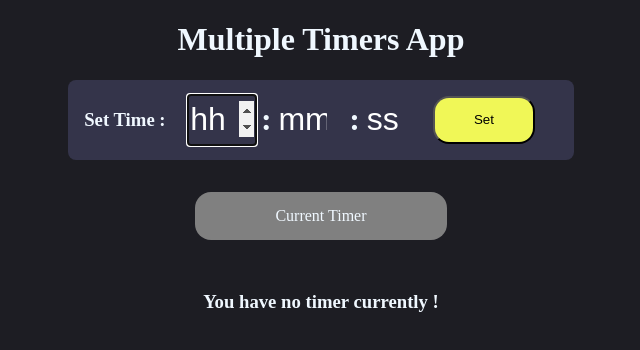
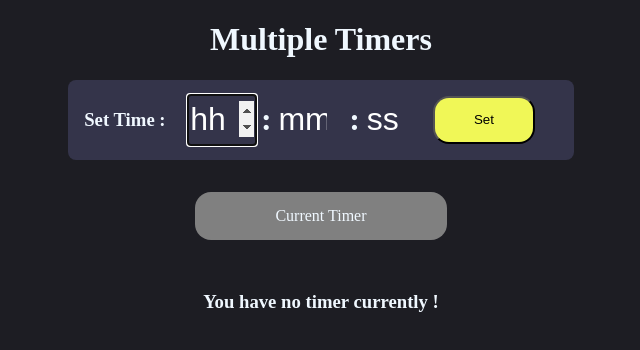
Before and after one commit to sohaill123/Multiple-Timer-Project, a plain HTML site: page index.html in a window 1280 px wide. Shown: the whole page, without its empty margins (319-959 px from the left). Drawn offline with Linux system fonts and the light colour scheme.

Commit message:
minor changes

```diff
--- a/index.html
+++ b/index.html
@@ -4,12 +4,12 @@
 <head>
     <meta charset="UTF-8">
     <meta name="viewport" content="width=device-width, initial-scale=1.0">
-    <title>Multiple Timer</title>
+    <title>Sohail's Multiple Timer</title>
     <link rel="stylesheet" href="style.css">
 </head>
 
 <body onload="updateTimersDisplay()">
-    <h1>Multiple Timers App</h1>
+    <h1>Multiple Timers</h1>
     <audio id="timerAudio" src=" ">
         Your browser does not support the audio element.
     </audio>
--- a/script.js
+++ b/script.js
@@ -149,5 +149,7 @@ const StopTimer = (index) => {
     tickTockAudio.pause();
   }
 };
+// done by Md Sohail Ali
+// Github Repo: https://github.com/sohaill123
 
 document.getElementById("set_time").addEventListener("click", () => setTime());
```
